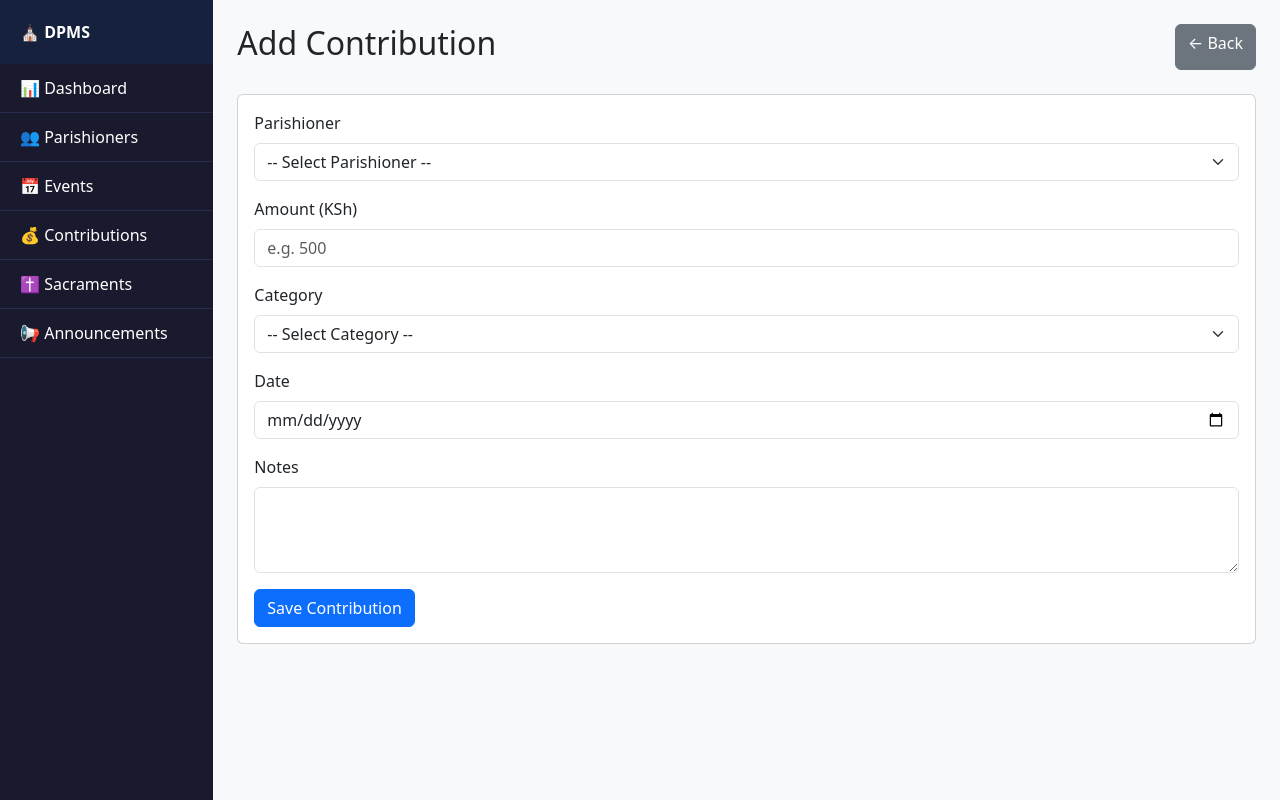
After one commit to LWKYM99/DPMS, a Flask app: page /contributions/add in a window 1280 px wide. The commit adds this page. Run offline with Flask 3, Linux system fonts and the light colour scheme; data that the repository does not hold is empty.

Commit message:
Add contribution form and route

```diff
--- a/app.py
+++ b/app.py
@@ -117,7 +117,21 @@ def contributions():
                         JOIN Parishioners p ON c.parishioner_id = p.id''').fetchall()
     db.close()
     return render_template('contributions.html', contributions=data)
-
+@app.route('/contributions/add', methods=['GET', 'POST'])
+def add_contribution():
+    if request.method == 'POST':
+        db = get_db()
+        db.execute('INSERT INTO contributions (parishioner_id, amount, category, contribution_date, notes) VALUES (?, ?, ?, ?, ?)',
+            [request.form['parishioner_id'], request.form['amount'],
+             request.form['category'], request.form['contribution_date'],
+             request.form['notes']])
+        db.commit()
+        db.close()
+        return redirect(url_for('contributions'))
+    db = get_db()
+    parishioners = db.execute('SELECT id, full_name FROM Parishioners').fetchall()
+    db.close()
+    return render_template('add_contribution.html', parishioners=parishioners)
 @app.route('/sacraments')
 def sacraments():
     db = get_db()
--- /dev/null
+++ b/templates/add_contribution.html
@@ -0,0 +1,50 @@
+{% extends 'base.html' %}
+{% block title %}Add Contribution{% endblock %}
+
+{% block content %}
+<div class="d-flex justify-content-between mb-4">
+    <h2>Add Contribution</h2>
+    <a href="/contributions" class="btn btn-secondary">← Back</a>
+</div>
+
+<div class="card">
+    <div class="card-body">
+        <form method="POST">
+            <div class="mb-3">
+                <label class="form-label">Parishioner</label>
+                <select name="parishioner_id" class="form-select" required>
+                    <option value="">-- Select Parishioner --</option>
+                    {% for p in parishioners %}
+                    <option value="{{ p['id'] }}">{{ p['full_name'] }}</option>
+                    {% endfor %}
+                </select>
+            </div>
+            <div class="mb-3">
+                <label class="form-label">Amount (KSh)</label>
+                <input type="number" name="amount" class="form-control" placeholder="e.g. 500" required>
+            </div>
+            <div class="mb-3">
+                <label class="form-label">Category</label>
+                <select name="category" class="form-select" required>
+                    <option value="">-- Select Category --</option>
+                    <option>Tithe</option>
+                    <option>Offering</option>
+                    <option>Harambee</option>
+                    <option>Building Fund</option>
+                    <option>Thanksgiving</option>
+                    <option>Other</option>
+                </select>
+            </div>
+            <div class="mb-3">
+                <label class="form-label">Date</label>
+                <input type="date" name="contribution_date" class="form-control" required>
+            </div>
+            <div class="mb-3">
+                <label class="form-label">Notes</label>
+                <textarea name="notes" class="form-control" rows="3"></textarea>
+            </div>
+            <button type="submit" class="btn btn-primary">Save Contribution</button>
+        </form>
+    </div>
+</div>
+{% endblock %}
--- a/templates/contributions.html
+++ b/templates/contributions.html
@@ -4,6 +4,7 @@
 {% block content %}
 <div class="d-flex justify-content-between mb-4">
     <h2>Contributions</h2>
+    <a href="/contributions/add" class="btn btn-primary">+ Add Contribution</a>
 </div>
 
 <div class="card">
```
